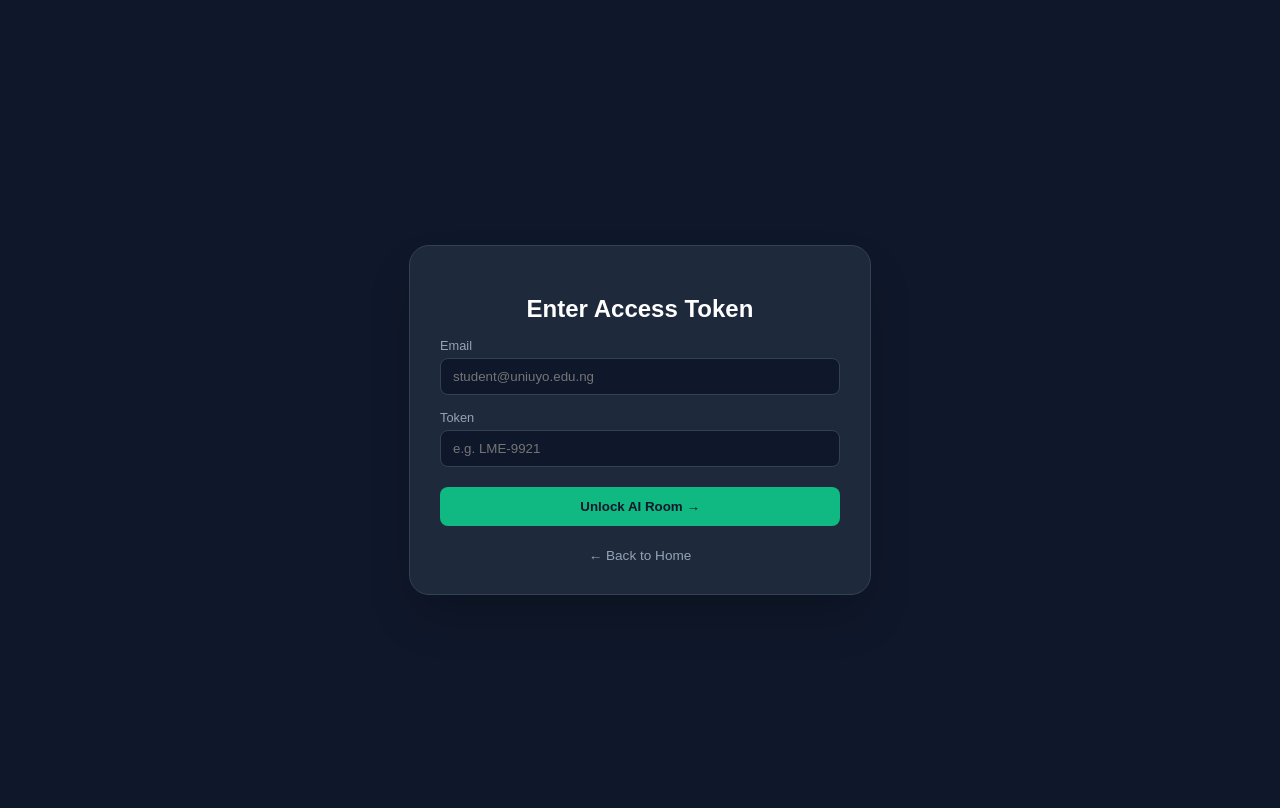
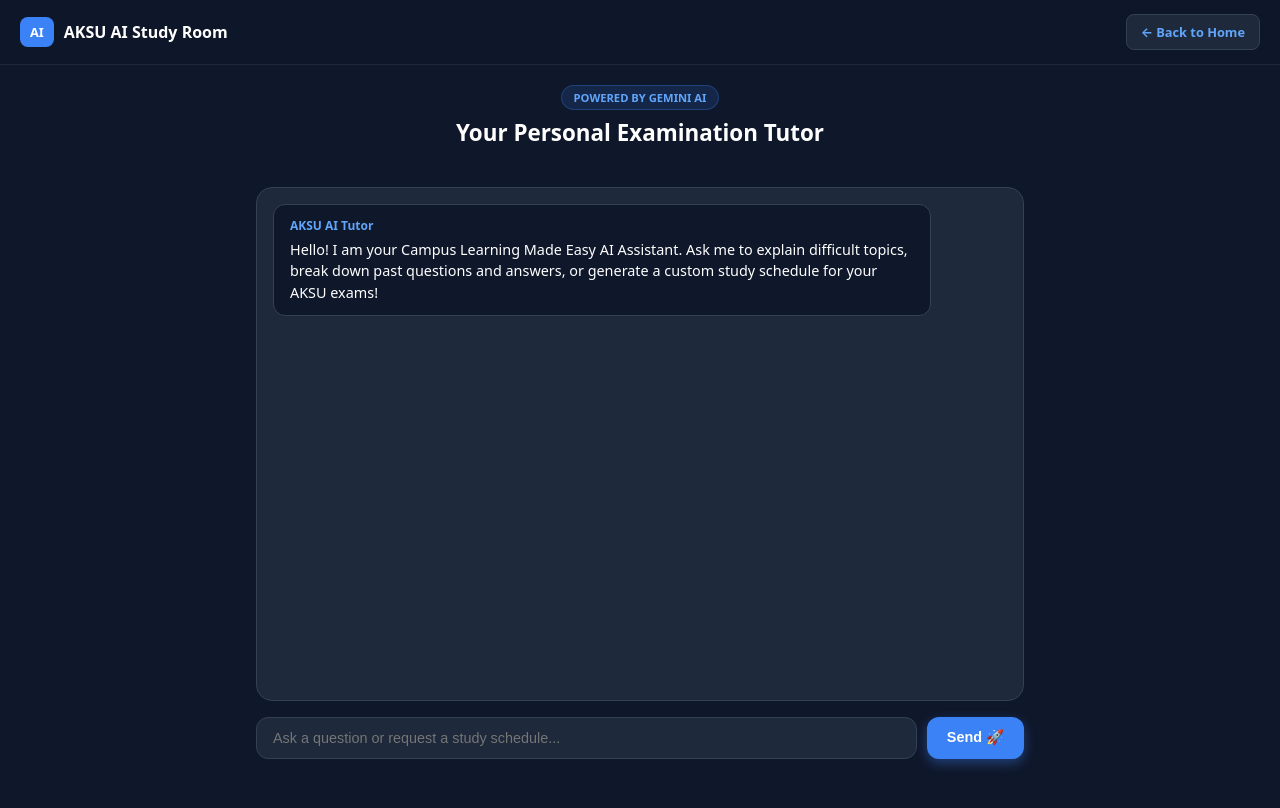
Before and after one commit to divinesaviour4-bit/LEARNING-MADE-EASY, a Next.js app: page /chat in a window 1280 px wide. Shown: the top 808 px of the page. Built offline with nearby package versions, Linux system fonts and the light colour scheme.

Commit message:
Add interactive AI study room chat interface

```diff
--- a/app/chat/page.tsx
+++ b/app/chat/page.tsx
@@ -1,86 +1,110 @@
 "use client";
 
 import { useState } from "react";
-import Link from "next/link";
 
 interface Message {
-  role: "user" | "assistant";
-  content: string;
+  sender: "user" | "ai";
+  text: string;
 }
 
-export default function ChatPage() {
-  const [isAuthorized, setIsAuthorized] = useState(false);
-  const [email, setEmail] = useState("");
-  const [token, setToken] = useState("");
+export default function ChatRoom() {
   const [messages, setMessages] = useState<Message[]>([
-    { role: "assistant", content: "Welcome to the LME AI Study Room! Ask questions about your general courses below." }
+    { sender: "ai", text: "Hello! I am your Campus Learning Made Easy AI Assistant. Ask me to explain difficult topics, break down past questions and answers, or generate a custom study schedule for your AKSU exams!" }
   ]);
   const [input, setInput] = useState("");
+  const [loading, setLoading] = useState(false);
 
-  const handleLogin = (e: React.FormEvent) => {
+  const handleSendMessage = async (e: React.FormEvent) => {
     e.preventDefault();
-    if (!email || !token) {
-      alert("Please enter both your email and access token.");
-      return;
+    if (!input.trim() || loading) return;
+
+    const userMessage = input.trim();
+    setInput("");
+    setMessages((prev) => [...prev, { sender: "user", text: userMessage }]);
+    setLoading(true);
+
+    try {
+      // Connect to your backend AI study endpoint
+      const res = await fetch("https://learning-made-easy-backend.onrender.com/api/ai/chat", {
+        method: "POST",
+        headers: { "Content-Type": "application/json" },
+        body: JSON.stringify({ prompt: userMessage })
+      });
+      const data = await res.json();
+
+      if (data.success && data.reply) {
+        setMessages((prev) => [...prev, { sender: "ai", text: data.reply }]);
+      } else {
+        setMessages((prev) => [...prev, { sender: "ai", text: data.reply || "I've received your query! Once your backend AI model is fully connected, I will provide a detailed answer here." }]);
+      }
+    } catch (err) {
+      console.error(err);
+      // Fallback response for testing UI before backend endpoint is live
+      setMessages((prev) => [
+        ...prev,
+        { sender: "ai", text: `Here is a structured study insight regarding your request: "${userMessage}". Keep pushing for those A's!` }
+      ]);
+    } finally {
+      setLoading(false);
     }
-    setIsAuthorized(true);
   };
 
-  const handleSend = (e: React.FormEvent) => {
-    e.preventDefault();
-    if (!input.trim()) return;
-    setMessages((prev) => [...prev, { role: "user", content: input }]);
-    setInput("");
-    setTimeout(() => {
-      setMessages((prev) => [...prev, { role: "assistant", content: "Here is the detailed explanation for your general course question." }]);
-    }, 1000);
-  };
+  return (
+    <div style={{ minHeight: "100vh", backgroundColor: "#0f172a", color: "#f8fafc", fontFamily: "system-ui, -apple-system, sans-serif", display: "flex", flexDirection: "column" }}>
 
-  if (!isAuthorized) {
-    return (
-      <div style={{ minHeight: "100vh", display: "flex", justifyContent: "center", alignItems: "center", padding: "20px" }}>
-        <div style={{ maxWidth: "400px", width: "100%", background: "#1e293b", border: "1px solid #334155", padding: "30px", borderRadius: "20px", boxShadow: "0 25px 50px -12px rgba(0, 0, 0, 0.25)" }}>
-          <h2 style={{ fontSize: "1.5rem", fontWeight: "bold", marginBottom: "15px", textAlign: "center", color: "#ffffff" }}>Enter Access Token</h2>
-          <form onSubmit={handleLogin}>
-            <div style={{ marginBottom: "15px" }}>
-              <label style={{ display: "block", fontSize: "0.8rem", color: "#94a3b8", marginBottom: "5px" }}>Email</label>
-              <input type="email" value={email} onChange={(e) => setEmail(e.target.value)} required placeholder="student@uniuyo.edu.ng" style={{ width: "100%", padding: "10px 12px", borderRadius: "8px", background: "#0f172a", border: "1px solid #334155", color: "#ffffff", boxSizing: "border-box" }} />
-            </div>
-            <div style={{ marginBottom: "20px" }}>
-              <label style={{ display: "block", fontSize: "0.8rem", color: "#94a3b8", marginBottom: "5px" }}>Token</label>
-              <input type="text" value={token} onChange={(e) => setToken(e.target.value)} required placeholder="e.g. LME-9921" style={{ width: "100%", padding: "10px 12px", borderRadius: "8px", background: "#0f172a", border: "1px solid #334155", color: "#ffffff", boxSizing: "border-box" }} />
-            </div>
-            <button type="submit" style={{ width: "100%", background: "#10b981", color: "#0f172a", padding: "12px", borderRadius: "8px", fontWeight: "bold", border: "none", cursor: "pointer" }}>Unlock AI Room →</button>
-          </form>
-          <div style={{ textAlign: "center", marginTop: "20px" }}>
-            <Link href="/" style={{ color: "#94a3b8", fontSize: "0.85rem", textDecoration: "none" }}>← Back to Home</Link>
-          </div>
+      {/* Navbar */}
+      <nav style={{ position: "sticky", top: 0, zIndex: 50, backgroundColor: "rgba(15, 23, 42, 0.95)", backdropFilter: "blur(10px)", borderBottom: "1px solid #1e293b", padding: "14px 20px", display: "flex", justifyContent: "space-between", alignItems: "center" }}>
+        <div style={{ display: "flex", alignItems: "center", gap: "10px" }}>
+          <span style={{ backgroundColor: "#3b82f6", color: "#ffffff", fontWeight: "900", padding: "6px 10px", borderRadius: "8px", fontSize: "0.8rem" }}>AI</span>
+          <span style={{ fontWeight: "700", fontSize: "1rem", color: "#ffffff" }}>AKSU AI Study Room</span>
         </div>
-      </div>
-    );
-  }
+        <a href="/" style={{ backgroundColor: "#1e293b", color: "#60a5fa", border: "1px solid #334155", padding: "8px 14px", borderRadius: "8px", fontSize: "0.8rem", fontWeight: "700", textDecoration: "none" }}>
+          ← Back to Home
+        </a>
+      </nav>
 
-  return (
-    <div style={{ minHeight: "100vh", display: "flex", flexDirection: "column" }}>
-      <header style={{ borderBottom: "1px solid #334155", background: "#1e293b", padding: "15px 30px", display: "flex", justifyContent: "space-between", alignItems: "center" }}>
-        <span style={{ fontWeight: "bold", fontSize: "0.9rem", color: "#ffffff" }}>Authorized Study Room ({email})</span>
-        <Link href="/" style={{ color: "#94a3b8", fontSize: "0.85rem", textDecoration: "none" }}>Log Out</Link>
-      </header>
-      <main style={{ flex: 1, maxWidth: "800px", width: "100%", margin: "0 auto", padding: "20px", display: "flex", flexDirection: "column", justifyContent: "space-between", boxSizing: "border-box" }}>
-        <div style={{ overflowY: "auto", marginBottom: "20px", flex: 1, paddingRight: "5px" }}>
-          {messages.map((m, i) => (
-            <div key={i} style={{ display: "flex", justifyContent: m.role === "user" ? "flex-end" : "flex-start", marginBottom: "15px" }}>
-              <div style={{ maxWidth: "70%", padding: "12px 16px", borderRadius: "12px", fontSize: "0.95krem", background: m.role === "user" ? "#10b981" : "#1e293b", color: m.role === "user" ? "#0f172a" : "#f8fafc", border: m.role === "assistant" ? "1px solid #334155" : "none", fontWeight: m.role === "user" ? "500" : "normal" }}>
-                {m.content}
-              </div>
+      {/* Chat Container */}
+      <div style={{ maxWidth: "800px", width: "100%", margin: "0 auto", padding: "20px 16px", flex: 1, display: "flex", flexDirection: "column", boxSizing: "border-box" }}>
+
+        <div style={{ textAlign: "center", marginBottom: "20px" }}>
+          <span style={{ background: "rgba(59, 130, 246, 0.15)", color: "#60a5fa", border: "1px solid rgba(59, 130, 246, 0.3)", padding: "4px 12px", borderRadius: "20px", fontSize: "0.7rem", fontWeight: "700", textTransform: "uppercase" }}>
+            Powered by Gemini AI
+          </span>
+          <h2 style={{ fontSize: "1.4rem", fontWeight: "800", color: "#ffffff", marginTop: "10px" }}>Your Personal Examination Tutor</h2>
+        </div>
+
+        {/* Messages Box */}
+        <div style={{ flex: 1, background: "#1e293b", border: "1px solid #334155", borderRadius: "16px", padding: "16px", overflowY: "auto", display: "flex", flexDirection: "column", gap: "14px", marginBottom: "16px", maxHeight: "60vh" }}>
+          {messages.map((msg, index) => (
+            <div key={index} style={{ alignSelf: msg.sender === "user" ? "flex-end" : "flex-start", maxWidth: "85%", background: msg.sender === "user" ? "#3b82f6" : "#0f172a", color: "#ffffff", padding: "12px 16px", borderRadius: "12px", border: msg.sender === "ai" ? "1px solid #334155" : "none", fontSize: "0.9rem", lineHeight: "1.5", whiteSpace: "pre-line" }}>
+              <strong style={{ display: "block", fontSize: "0.75rem", color: msg.sender === "user" ? "#93c5fd" : "#60a5fa", marginBottom: "4px" }}>
+                {msg.sender === "user" ? "You" : "AKSU AI Tutor"}
+              </strong>
+              {msg.text}
             </div>
           ))}
+          {loading && (
+            <div style={{ alignSelf: "flex-start", background: "#0f172a", border: "1px solid #334155", padding: "12px 16px", borderRadius: "12px", color: "#94a3b8", fontSize: "0.85rem" }}>
+              AI is analyzing course materials and generating your response...
+            </div>
+          )}
         </div>
-        <form onSubmit={handleSend} style={{ display: "flex", gap: "10px", background: "#1e293b", padding: "10px", borderRadius: "14px", border: "1px solid #334155" }}>
-          <input type="text" value={input} onChange={(e) => setInput(e.target.value)} placeholder="Ask a question..." style={{ flex: 1, padding: "10px", background: "transparent", border: "none", color: "#ffffff", outline: "none", fontSize: "0.95rem" }} />
-          <button type="submit" style={{ background: "#10b981", color: "#0f172a", border: "none", padding: "10px 20px", borderRadius: "10px", fontWeight: "bold", cursor: "pointer" }}>Send</button>
+
+        {/* Input Form */}
+        <form onSubmit={handleSendMessage} style={{ display: "flex", gap: "10px" }}>
+          <input
+            type="text"
+            value={input}
+            onChange={(e) => setInput(e.target.value)}
+            placeholder="Ask a question or request a study schedule..."
+            style={{ flex: 1, padding: "12px 16px", borderRadius: "12px", background: "#1e293b", border: "1px solid #334155", color: "#ffffff", fontSize: "0.9rem", outline: "none", boxSizing: "border-box" }}
+          />
+          <button type="submit" disabled={loading} style={{ background: "#3b82f6", color: "#ffffff", border: "none", padding: "12px 20px", borderRadius: "12px", fontWeight: "700", cursor: "pointer", fontSize: "0.9rem", boxShadow: "0 4px 12px rgba(59, 130, 246, 0.4)" }}>
+            {loading ? "Thinking..." : "Send 🚀"}
+          </button>
         </form>
-      </main>
+
+      </div>
     </div>
   );
 }
```
